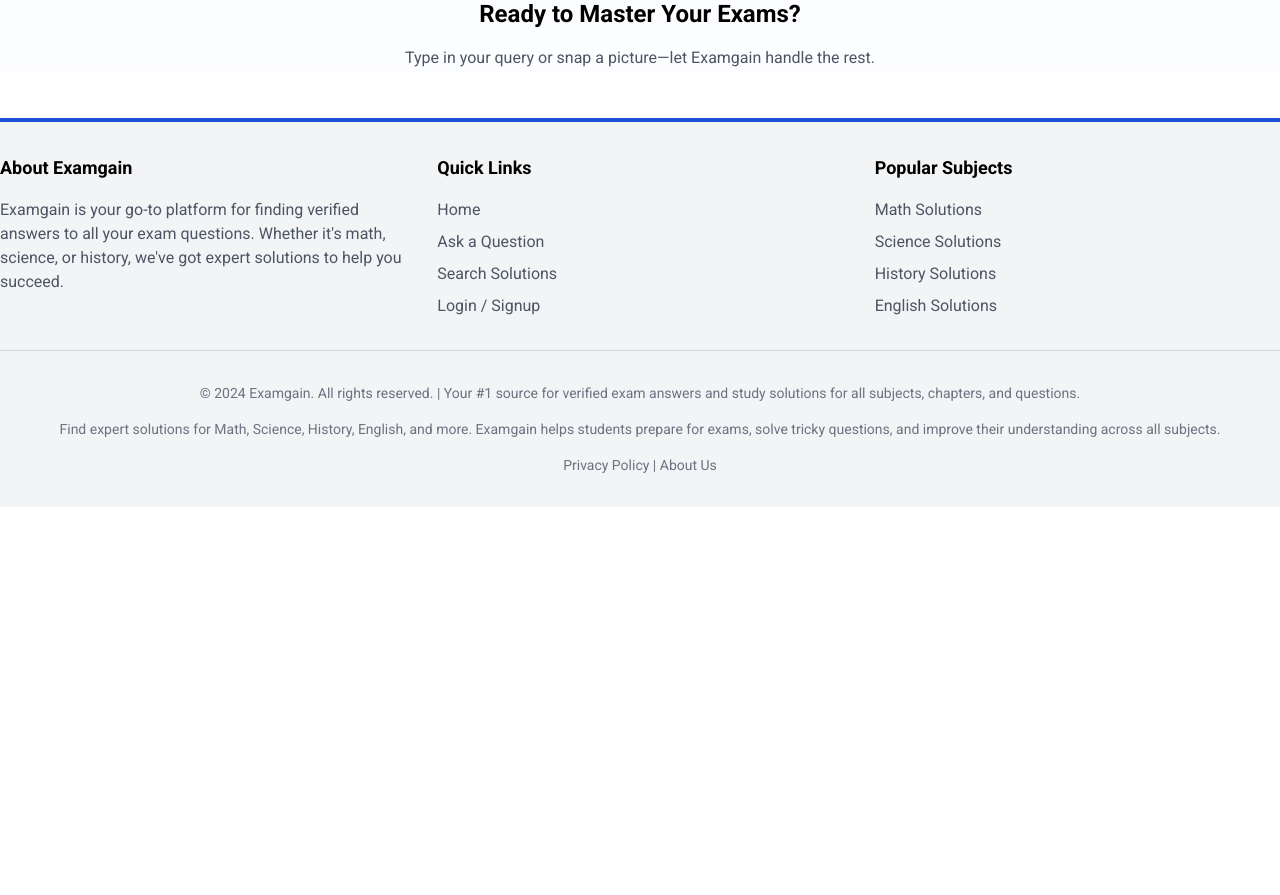
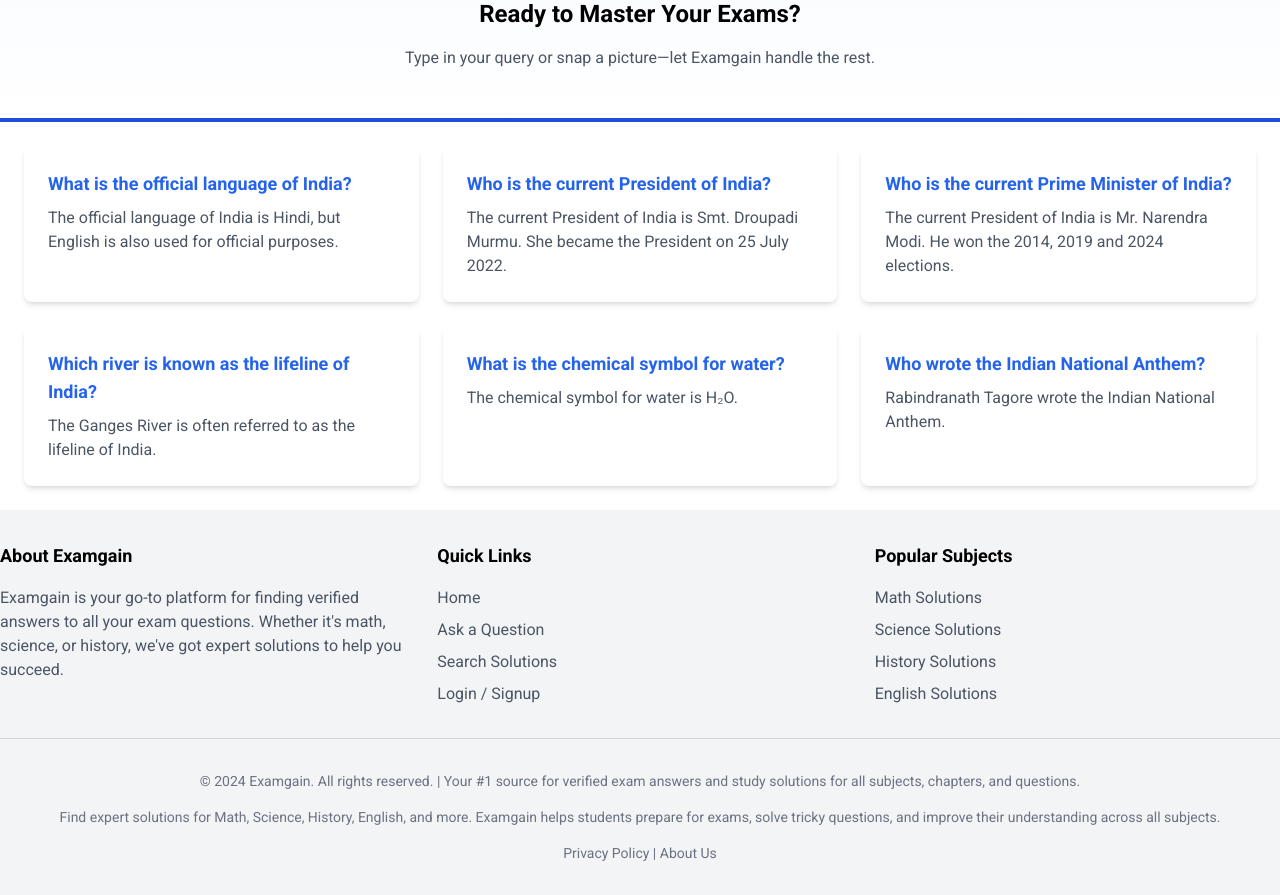
Before and after one commit to PatelAbhay550/examgain, a Next.js app: page / in a window 1280 px wide. Shown: the part 820-1715 px from the top of the page. Before the commit the page ends 1327 px from the top, so only its background shows below. Built offline with nearby package versions, Linux system fonts and the light colour scheme.

Commit message:
Update page.js

```diff
--- a/app/page.js
+++ b/app/page.js
@@ -1,9 +1,28 @@
 import Hero from "@/components/sections/Hero";
+import { suggestions } from "@/data/suggestions";
+import Link from "next/link";
 
 export default function Home() {
+  const relatedQuestions = suggestions?.slice(0, 6);
+
   return (
     <>
       <Hero />
+      <div className="grid grid-cols-1 sm:grid-cols-2 lg:grid-cols-3 gap-6 p-6">
+        {relatedQuestions.map((question, index) => (
+          <div
+            key={index}
+            className="bg-white shadow-md rounded-lg p-6 hover:shadow-lg transition-shadow duration-300"
+          >
+            <Link href={`/questions/${question.slug}`}>
+              <h3 className="text-lg font-semibold mb-2 text-blue-600 hover:underline">
+                {question.question}
+              </h3>
+            </Link>
+            <p className="text-gray-600">{question.answer}</p>
+          </div>
+        ))}
+      </div>
     </>
   );
 }
```
